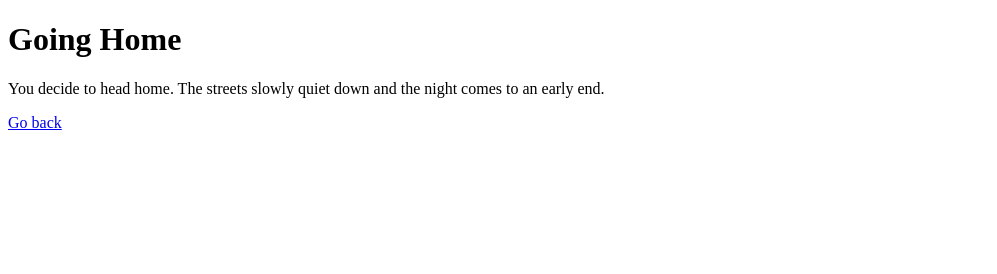
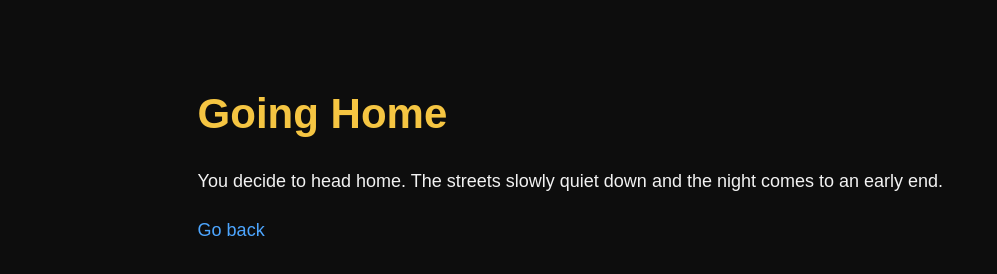
Before and after one commit to dannysaman2900-tech/Night-in-NYC, a plain HTML site: page gohome.html in a window 1280 px wide. Shown: the whole page, without its empty margins (0-997 px from the left). Drawn offline with Linux system fonts and the light colour scheme.

Commit message:
add css styles

```diff
--- a/gohome.html
+++ b/gohome.html
@@ -2,8 +2,12 @@
 <html>
 <head>
   <title>Going Home</title>
+  <link rel="stylesheet" href="style.css">
 </head>
 <body>
+
+
+  <div class="container">
 
 <h1>Going Home</h1>
 
--- /dev/null
+++ b/style.css
@@ -0,0 +1,32 @@
+body {
+  background-color: #0d0d0d;
+  color: #f2f2f2;
+  font-family: Arial, Helvetica, sans-serif;
+  line-height: 1.6;
+}
+
+.container {
+  width: 70%;
+  margin: 80px auto;
+}
+
+h1 {
+  font-size: 42px;
+  color: #f5c542;
+  margin-bottom: 20px;
+}
+
+p {
+  font-size: 18px;
+  margin-bottom: 20px;
+}
+
+a {
+  color: #4da6ff;
+  text-decoration: none;
+  font-size: 18px;
+}
+
+a:hover {
+  text-decoration: underline;
+}
```
Also changed, not shown: index.html (+4 -0 lines), stayout.html (+4 -0 lines).
